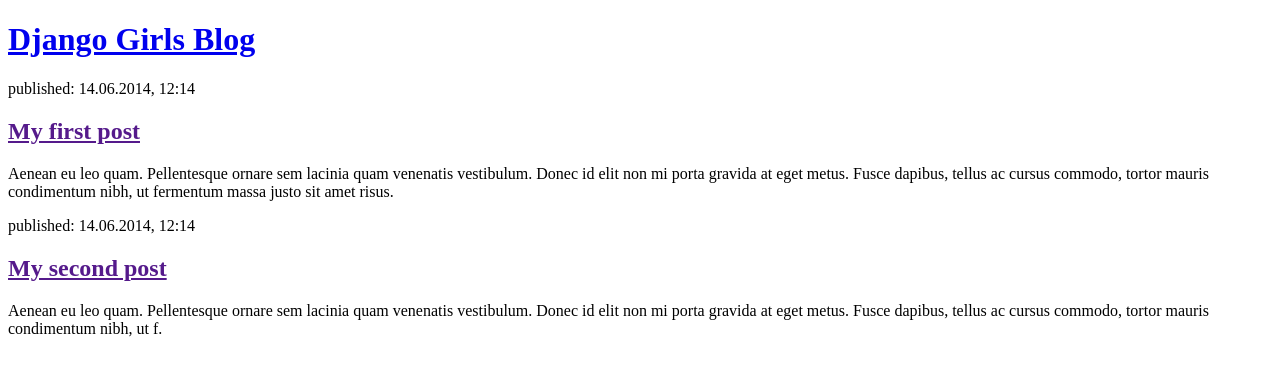
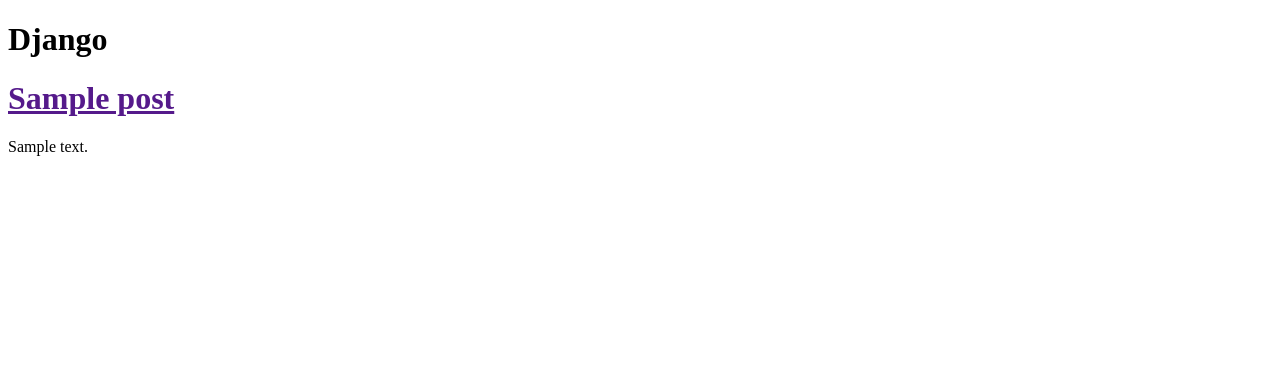
Before and after one commit to firdavs-valijonzoda/myblog, a Django app: page / in a window 1280 px wide. Shown: the top 376 px of the page. Run offline with Django 3.2, Linux system fonts and the light colour scheme; tables that the repository leaves empty hold one stand-in row (values such as "Sample post").

Commit message:
data from admin

```diff
--- a/blog/templates/blog/index.html
+++ b/blog/templates/blog/index.html
@@ -6,19 +6,19 @@
 </head>
  <body>
         <div>
-            <h1><a href="/">Django Girls Blog</a></h1>
+            <h1>Django</h1>
         </div>
 
-        <div>
-            <p>published: 14.06.2014, 12:14</p>
-            <h2><a href="">My first post</a></h2>
-            <p>Aenean eu leo quam. Pellentesque ornare sem lacinia quam venenatis vestibulum. Donec id elit non mi porta gravida at eget metus. Fusce dapibus, tellus ac cursus commodo, tortor mauris condimentum nibh, ut fermentum massa justo sit amet risus.</p>
-        </div>
+       <div>
 
-        <div>
-            <p>published: 14.06.2014, 12:14</p>
-            <h2><a href="">My second post</a></h2>
-            <p>Aenean eu leo quam. Pellentesque ornare sem lacinia quam venenatis vestibulum. Donec id elit non mi porta gravida at eget metus. Fusce dapibus, tellus ac cursus commodo, tortor mauris condimentum nibh, ut f.</p>
-        </div>
+</div>
+
+{% for post in posts %}
+    <div>
+
+        <h1><a href="">{{ post.title }}</a></h1>
+        <p>{{ post.text|linebreaksbr }}</p>
+    </div>
+{% endfor %}
     </body>
 </html>
--- a/blog/views.py
+++ b/blog/views.py
@@ -1,4 +1,7 @@
 from django.shortcuts import render
+from django.utils import timezone
+from .models import Post
 
 def index(request):
-    return render(request, 'blog/index.html', {})
+    posts = Post.objects.filter(publish_date__lte=timezone.now()).order_by('publish_date')
+    return render(request, 'blog/index.html',  {'posts': posts})
```
